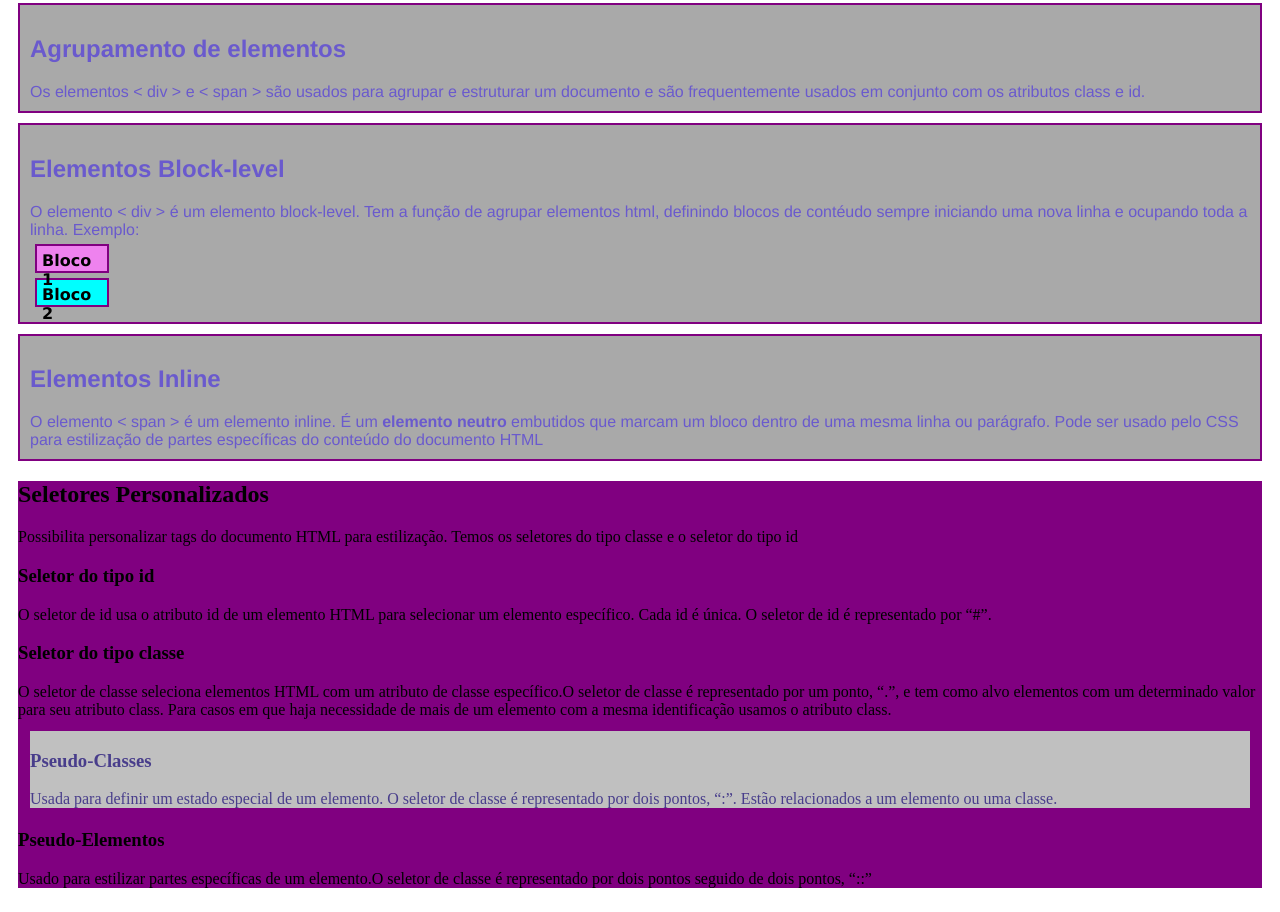
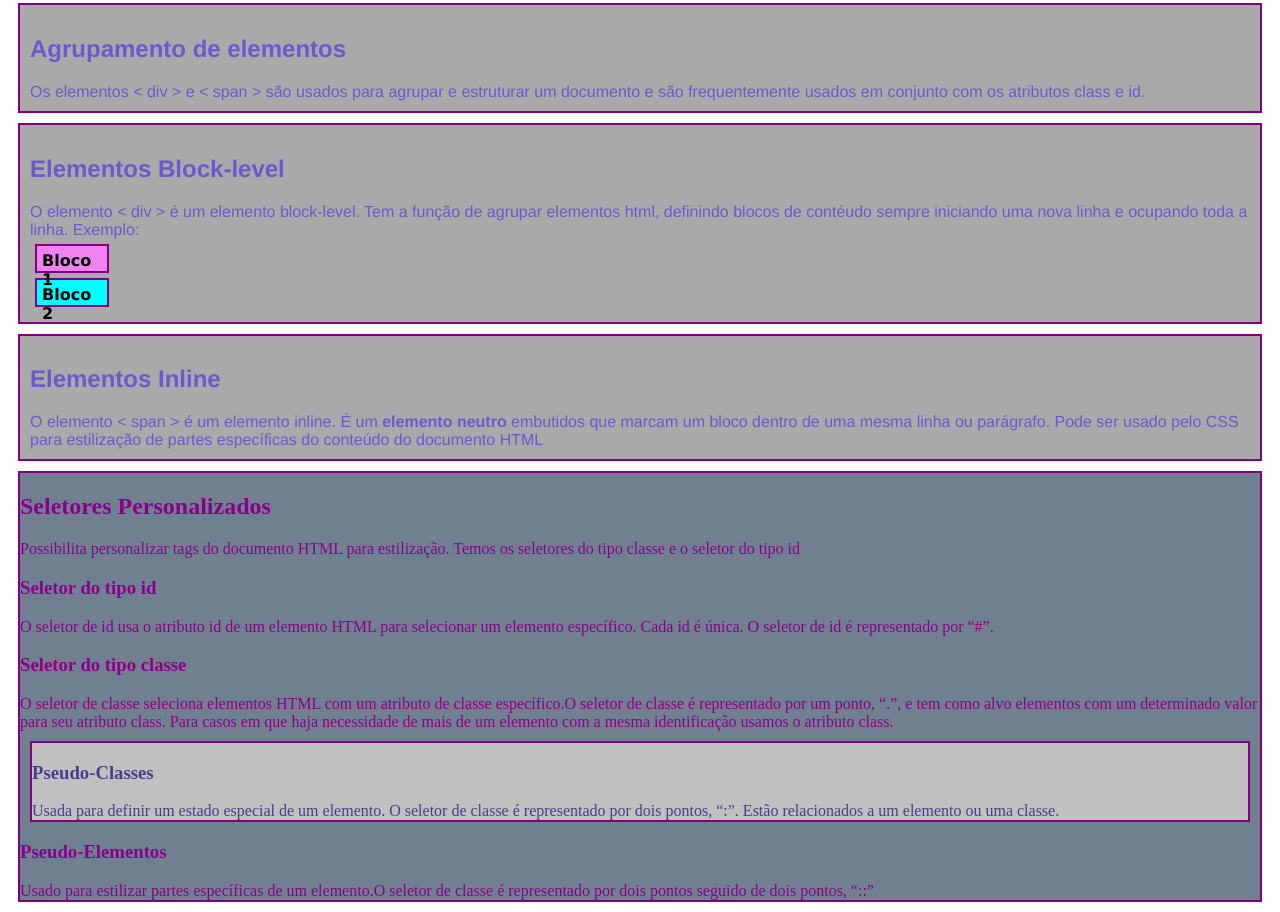
Before and after one commit to JacksonIenke/DWEB, a plain HTML site: page RDE12/RDE12.html in a window 1280 px wide. Shown: the part 81-993 px from the top of the page. Drawn offline with Linux system fonts and the light colour scheme.

Commit message:
aula incrivel

```diff
--- a/RDE12/RDE12.html
+++ b/RDE12/RDE12.html
@@ -30,24 +30,29 @@
 </div>
 
 
-<div>
-    <h2 class="personalizado">Seletores Personalizados</h2>
+<div class="personalizado">
+    <h2>Seletores Personalizados</h2>
 
     Possibilita personalizar tags do documento HTML para estilização. Temos os seletores do tipo classe e o seletor do tipo id
 
 
-    <h3 class="personalizado">Seletor do tipo id</h3>
+    <h3 >Seletor do tipo id</h3>
     O seletor de id usa o atributo id de um elemento HTML para selecionar um elemento específico. Cada id é única. O seletor de id é representado por “#”.
 
-    <h3 class="personalizado">Seletor do tipo classe</h3>
+    <h3 >Seletor do tipo classe</h3>
     O seletor de classe seleciona elementos HTML com um atributo de classe específico.O seletor de classe é representado por um ponto, “.”, e tem como alvo elementos com um determinado valor para seu atributo class. Para casos em que haja necessidade de mais de um elemento com a mesma identificação usamos o atributo class.
 
     <div class="pseudo">
         <h3>Pseudo-Classes</h3>
         Usada para definir um estado especial de um elemento. O seletor de classe é representado por dois pontos, “:”. Estão relacionados a um elemento ou uma classe.
+        <span>
+            <br>Exemplo: <br>Hover
+                         <br>Active
+                         <br>Visited
+        </span>
     </div>
 
-    <h3 class="personalizado">Pseudo-Elementos</h3>
+    <h3>Pseudo-Elementos</h3>
     Usado para estilizar partes específicas de um elemento.O seletor de classe é representado por dois pontos seguido de dois pontos, “::”
 </div>
 
--- a/RDE12/css/RDE12_Estilos.css
+++ b/RDE12/css/RDE12_Estilos.css
@@ -56,3 +56,13 @@ div.pseudo{
     background-color: darkred;
     font-weight: bold;
 }
+.pseudo > span{
+    display: none;
+}
+.pseudo:hover > span{
+    display: block;
+}
+h3::selection {
+    color: blue;
+    background-color: crimson;
+}
```
